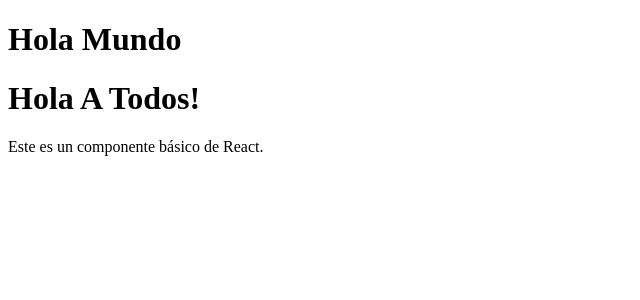
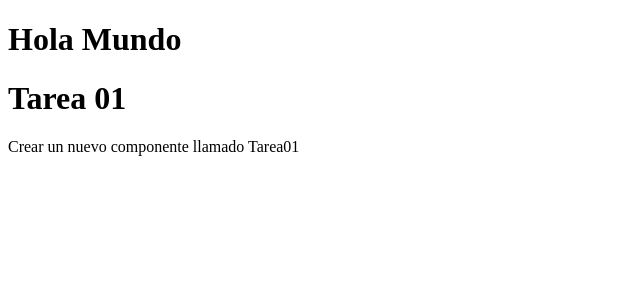
Before and after one commit to Andrea29-18/LearnReact, a React (Vite) app in the folder 03-counter-app-vite/: page / in a window 1280 px wide. Shown: the top 300 px of the page, without its empty margins (0-640 px from the left). Built offline with nearby package versions, Linux system fonts and the light colour scheme.

Commit message:
feat: Componente- Fragment

```diff
--- a/03-counter-app-vite/src/Tarea01.jsx
+++ b/03-counter-app-vite/src/Tarea01.jsx
@@ -1,8 +1,20 @@
+// Cuando se quiere regresar más de un elemento del mismo nivel en html
+// se debe de envolver en un div o en un fragment
 export const Tarea01 = () => {
     return (
-        <div>
-            <h1>Hola A Todos!</h1>
-            <p>Este es un componente básico de React.</p>
-        </div>
+       <>
+            <h1>Tarea 01</h1>
+            <p>Crear un nuevo componente llamado Tarea01</p>
+       </>
     );
 };
+
+//Fragment
+/*export const Tarea01 = () => {
+    return (
+       <Fragment>
+            <h1>Tarea 01</h1>
+            <p>Crear un nuevo componente llamado Tarea01</p>
+       </Fragment>
+    );
+};*/
```
